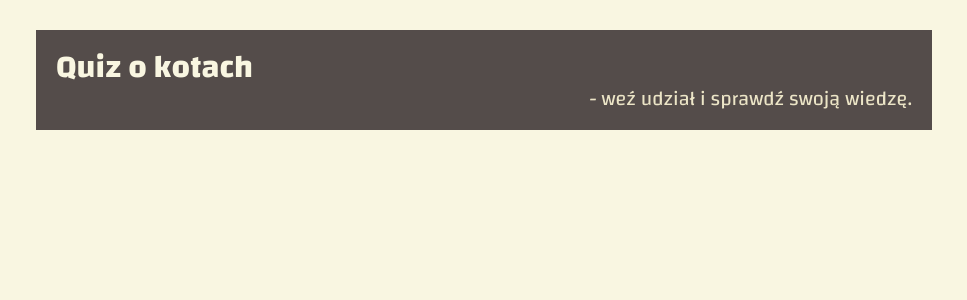
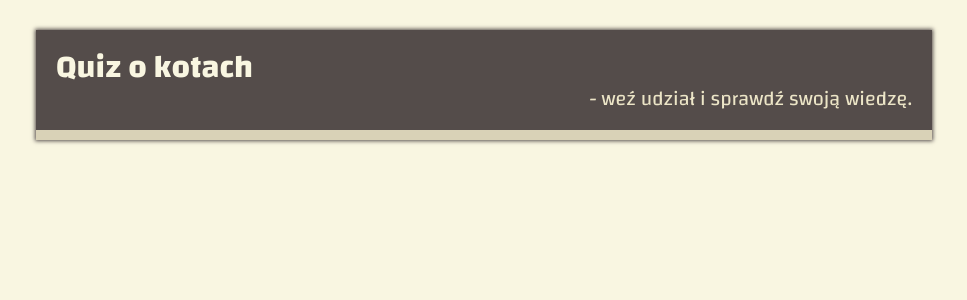
Before and after one commit to anetaszynal/cat_quiz, a React (Create React App) app: page / in a window 1280 px wide. Shown: the top 300 px of the page, without its empty margins (156-1123 px from the left). Built offline with nearby package versions, Linux system fonts and the light colour scheme.

Commit message:
style(Header): add @media and change styles

```diff
--- a/src/components/Header/styled.js
+++ b/src/components/Header/styled.js
@@ -2,12 +2,18 @@ import styled from "styled-components";
 
 export const Container = styled.header`
   background-color: rgb(84, 76, 74);
+  box-shadow: 0px 0px 4px 1px rgb(84, 76, 74);
+  border-bottom: 10px solid rgb(236 229 199 / 88%);
 `;
 
 export const Title = styled.h1`
   margin: 30px 0 0;
   padding: 20px 20px 0px;
   color: rgb(249, 246, 225);
+
+  @media (max-width: 400px) {
+    font-size: 20px;
+  }
 `;
 
 export const Paragraph = styled.p`
@@ -16,4 +22,12 @@ export const Paragraph = styled.p`
   text-align: right;
   font-size: 20px;
   color: rgb(236, 229, 199);
+
+  @media (max-width: 525px) {
+    font-size: 15px;
+  }
+
+  @media (max-width: 400px) {
+    font-size: 12px;
+  }
 `;
```
